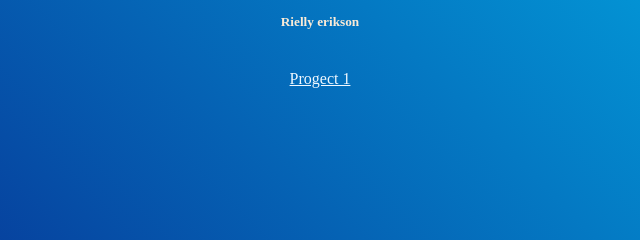
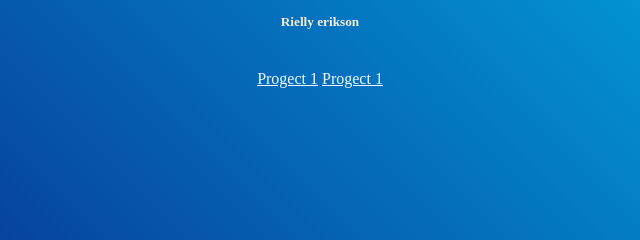
Before and after one commit to Rie2509/Year-11-portfolio, a plain HTML site: page index.html in a window 1280 px wide. Shown: the part 414-654 px from the top of the page, 320-960 px from the left. Drawn offline with Linux system fonts and the light colour scheme.

Commit message:
Update index.html

```diff
--- a/index.html
+++ b/index.html
@@ -12,5 +12,6 @@
     <h5>Rielly erikson</h5>
     <br>
         <a href="progect1.html">Progect 1</a>
+        <a href="progect2.html">Progect 1</a>
 </body>
 </html>
```
